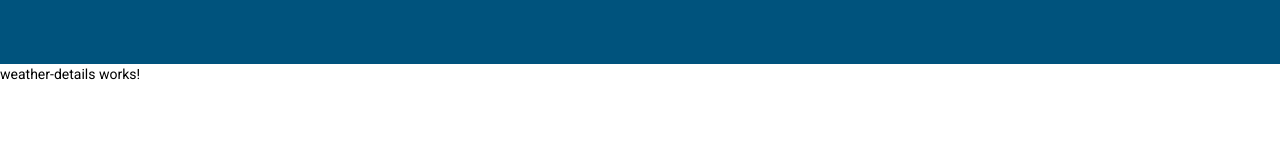
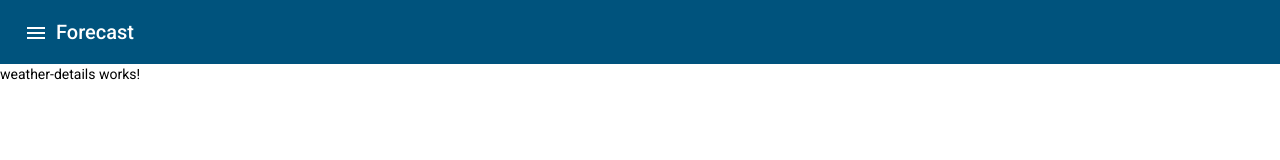
Before and after one commit to vinodhkumar-k/WeatherUpdate, an Angular app: page / in a window 1280 px wide. Shown: the top 160 px of the page. Built offline with nearby package versions, Linux system fonts and the light colour scheme.

Commit message:
Update app.component.html

```diff
--- a/src/app/app.component.html
+++ b/src/app/app.component.html
@@ -1,3 +1,6 @@
-<mat-toolbar color="primary"></mat-toolbar>
+<mat-toolbar color="primary" class="toolbar">
+  <button mat-icon-button><mat-icon>menu</mat-icon></button>
+  <h1>Forecast</h1>
+</mat-toolbar>
 
 <router-outlet></router-outlet>
```
